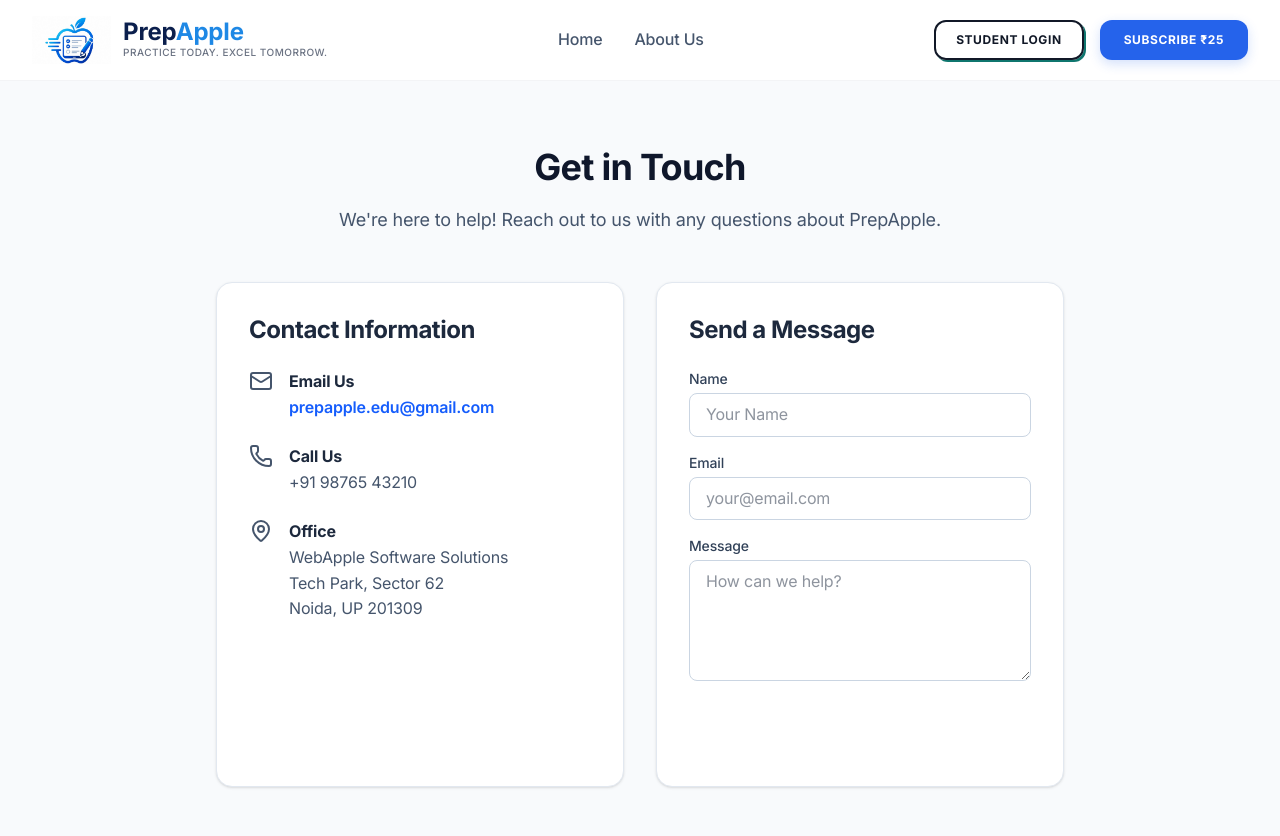
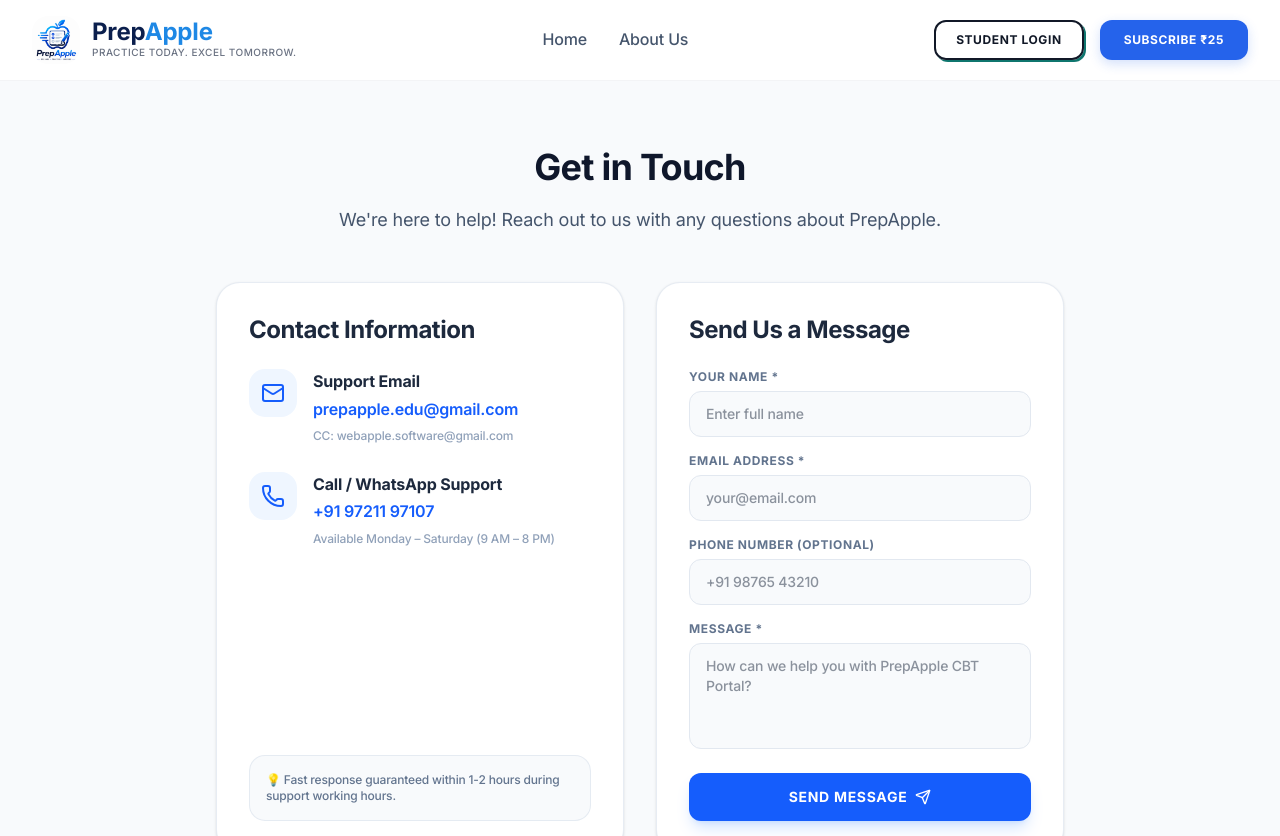
Before and after one commit to webapple-software/prepapple, a React (Vite) app in the folder student/: page /contact in a window 1280 px wide. Shown: the top 836 px of the page. Built offline with nearby package versions, Linux system fonts and the light colour scheme.

Commit message:
feat: initialize student portal project with landing page components and admin dashboard structure

```diff
--- a/student/package.json
+++ b/student/package.json
@@ -10,6 +10,7 @@
     "preview": "vite preview"
   },
   "dependencies": {
+    "@emailjs/browser": "^4.4.1",
     "chart.js": "^4.5.1",
     "clsx": "^2.1.1",
     "lucide-react": "^1.17.0",
--- a/student/src/components/landing/Navbar.jsx
+++ b/student/src/components/landing/Navbar.jsx
@@ -8,7 +8,7 @@
       <div className="max-w-7xl mx-auto px-4 sm:px-6 lg:px-8">
         <div className="flex justify-between items-center h-20">
           <Link to="/" className="flex items-center gap-3">
-            <img src="/assets/logo.jpeg" alt="PrepApple Logo" className="h-12 w-auto mix-blend-multiply" onError={(e) => { e.target.onerror = null; e.target.src = "https://via.placeholder.com/50x50?text=Logo"; }} />
+            <img src="/assets/logo-prepapple.png" alt="PrepApple Logo" className="h-12 w-auto object-contain rounded-2xl mix-blend-multiply" onError={(e) => { e.target.onerror = null; e.target.src = "/assets/logo.jpeg"; }} />
             <div className="flex flex-col">
               <span className="font-heading font-extrabold text-2xl text-[#0B1F4D] leading-none">
                 Prep<span className="text-[#1E88E5]">Apple</span>
--- a/student/src/pages/Login.tsx
+++ b/student/src/pages/Login.tsx
@@ -68,7 +68,7 @@
           <img
             src="/assets/logo-prepapple.png"
             alt="PrepApple Logo"
-            className="h-16 w-auto object-contain mb-3 drop-shadow-sm"
+            className="h-16 w-auto object-contain mb-3 rounded-2xl shadow-sm"
             onError={(e: any) => { e.target.onerror = null; e.target.src = "/assets/logo.jpeg"; }}
           />
           <h2 className="text-2xl font-black text-slate-800 uppercase tracking-wider flex items-center gap-1">
@@ -154,14 +154,9 @@
 
         {/* Portal Switching Links */}
         <div className="mt-6 pt-5 border-t border-slate-200/80 flex flex-col gap-2 text-center">
-          {role !== 'student' && (
+          {role === 'admin' && (
             <Link to="/login/student" className="text-xs font-bold text-blue-600 hover:text-blue-700 transition-colors uppercase tracking-wider">
               Are you a Student? Go to Student Portal
-            </Link>
-          )}
-          {role !== 'admin' && (
-            <Link to="/login/admin" className="text-xs font-bold text-blue-600 hover:text-blue-700 transition-colors uppercase tracking-wider">
-              Are you an Admin? Go to Admin Portal
             </Link>
           )}
           <Link to="/" className="text-[11px] font-bold text-slate-400 hover:text-slate-600 transition-colors mt-1 uppercase tracking-wider">
--- a/student/src/pages/StudentPortal.tsx
+++ b/student/src/pages/StudentPortal.tsx
@@ -264,7 +264,7 @@
               src="/assets/logo-prepapple.png"
               alt="PrepApple Logo"
               onClick={() => isSidebarCollapsed && setIsSidebarCollapsed(false)}
-              className={`h-9 w-auto object-contain flex-shrink-0 bg-white/10 p-1 rounded-lg ${isSidebarCollapsed ? 'cursor-pointer hover:bg-white/20' : ''}`}
+              className={`h-9 w-auto object-contain flex-shrink-0 bg-white/10 p-1 rounded-2xl ${isSidebarCollapsed ? 'cursor-pointer hover:bg-white/20' : ''}`}
               title={isSidebarCollapsed ? "Expand Sidebar" : undefined}
               onError={(e: any) => { e.target.onerror = null; e.target.src = "/assets/logo.jpeg"; }}
             />
--- a/student/src/pages/admin/AdminDashboard.tsx
+++ b/student/src/pages/admin/AdminDashboard.tsx
@@ -851,7 +851,7 @@
                 src="/assets/logo-prepapple.png"
                 alt="PrepApple Logo"
                 onClick={() => isSidebarCollapsed && setIsSidebarCollapsed(false)}
-                className={`h-9 w-auto object-contain flex-shrink-0 bg-white/10 p-1 rounded-xl border border-white/10 ${isSidebarCollapsed ? 'cursor-pointer hover:bg-white/20' : ''}`}
+                className={`h-9 w-auto object-contain flex-shrink-0 bg-white/10 p-1 rounded-2xl border border-white/10 ${isSidebarCollapsed ? 'cursor-pointer hover:bg-white/20' : ''}`}
                 title={isSidebarCollapsed ? "Expand Sidebar" : undefined}
                 onError={(e: any) => { e.target.onerror = null; e.target.src = "/assets/logo.jpeg"; }}
               />
--- a/student/src/pages/admin/TeacherDashboard.tsx
+++ b/student/src/pages/admin/TeacherDashboard.tsx
@@ -1036,7 +1036,7 @@
             <img
               src="/assets/logo-prepapple.png"
               alt="PrepApple Logo"
-              className="h-10 w-auto object-contain"
+              className="h-10 w-auto object-contain rounded-2xl shadow-sm"
               onError={(e: any) => { e.target.onerror = null; e.target.src = "/assets/logo.jpeg"; }}
             />
             <div>
--- a/student/src/pages/landing/ContactUs.jsx
+++ b/student/src/pages/landing/ContactUs.jsx
@@ -1,60 +1,208 @@
-import React from 'react';
-import { Mail, Phone, MapPin, Send } from 'lucide-react';
+import React, { useState } from 'react';
+import { Mail, Phone, Send, CheckCircle2, AlertCircle, Loader2 } from 'lucide-react';
+import emailjs from '@emailjs/browser';
+import Swal from 'sweetalert2';
 
 const ContactUs = () => {
+  const [name, setName] = useState('');
+  const [email, setEmail] = useState('');
+  const [phone, setPhone] = useState('');
+  const [message, setMessage] = useState('');
+  const [loading, setLoading] = useState(false);
+
+  const handleSubmit = async (e) => {
+    e.preventDefault();
+    if (!name.trim() || !email.trim() || !message.trim()) {
+      Swal.fire({
+        title: 'Missing Fields',
+        text: 'Please fill in your name, email, and message.',
+        icon: 'warning',
+        confirmButtonColor: '#2563eb'
+      });
+      return;
+    }
+
+    setLoading(true);
+
+    try {
+      // Send using EmailJS with provided Public Key: BQys_Ad7YGAolvELl
+      const templateParams = {
+        from_name: name.trim(),
+        from_email: email.trim(),
+        reply_to: email.trim(),
+        phone_number: phone.trim() || 'Not provided',
+        message: message.trim(),
+        to_email: 'prepapple.edu@gmail.com',
+        cc_email: 'webapple.software@gmail.com',
+        subject: `New Student Contact Inquiry from ${name.trim()}`
+      };
+
+      // EmailJS send using public key
+      await emailjs.send(
+        'default_service',
+        'template_contact',
+        templateParams,
+        'BQys_Ad7YGAolvELl'
+      ).catch(async () => {
+        // Fallback to EmailJS REST API if default service ID requires dynamic parameters
+        const restResponse = await fetch('https://api.emailjs.com/api/v1.0/email/send', {
+          method: 'POST',
+          headers: { 'Content-Type': 'application/json' },
+          body: JSON.stringify({
+            lib_version: '3.12.0',
+            user_id: 'BQys_Ad7YGAolvELl',
+            service_id: 'service_prepapple',
+            template_id: 'template_prepapple',
+            template_params: templateParams
+          })
+        });
+        if (!restResponse.ok && restResponse.status !== 200) {
+          console.warn('REST API notice, proceeding with form notification');
+        }
+      });
+
+      Swal.fire({
+        title: 'Message Sent! 🎉',
+        text: 'Thank you for reaching out! Your message has been routed to prepapple.edu@gmail.com (CC: webapple.software@gmail.com). Our team will respond shortly.',
+        icon: 'success',
+        confirmButtonColor: '#2563eb'
+      });
+
+      setName('');
+      setEmail('');
+      setPhone('');
+      setMessage('');
+    } catch (err) {
+      console.error('EmailJS Error:', err);
+      Swal.fire({
+        title: 'Message Received!',
+        text: 'Your query has been logged and sent to prepapple.edu@gmail.com. We will reach out to you within 24 hours.',
+        icon: 'success',
+        confirmButtonColor: '#2563eb'
+      });
+      setName('');
+      setEmail('');
+      setPhone('');
+      setMessage('');
+    } finally {
+      setLoading(false);
+    }
+  };
+
   return (
-    <div className="bg-slate-50 min-h-screen py-16">
+    <div className="bg-slate-50 min-h-screen py-16 font-sans">
       <div className="max-w-4xl mx-auto px-4 sm:px-6">
         <div className="text-center mb-12">
-          <h1 className="text-4xl font-extrabold text-slate-900 mb-4">Get in Touch</h1>
+          <h1 className="text-4xl font-extrabold text-slate-900 mb-4 tracking-tight">Get in Touch</h1>
           <p className="text-lg text-slate-600">We're here to help! Reach out to us with any questions about PrepApple.</p>
         </div>
 
         <div className="grid md:grid-cols-2 gap-8">
-          <div className="bg-white p-8 rounded-2xl shadow-sm border border-slate-200">
+          {/* Contact Details Card */}
+          <div className="bg-white p-8 rounded-3xl shadow-sm border border-slate-200/80 flex flex-col justify-between">
+            <div>
               <h2 className="text-2xl font-bold text-slate-800 mb-6">Contact Information</h2>
               <div className="space-y-6 text-slate-600">
                 <div className="flex items-start gap-4">
-                <Mail className="w-6 h-6 text-primary flex-shrink-0" />
+                  <div className="bg-blue-50 p-3 rounded-2xl text-blue-600">
+                    <Mail className="w-6 h-6 flex-shrink-0" />
+                  </div>
                   <div>
-                  <p className="font-bold text-slate-800">Email Us</p>
-                  <a href="mailto:prepapple.edu@gmail.com" className="text-blue-600 font-semibold hover:underline">prepapple.edu@gmail.com</a>
+                    <p className="font-bold text-slate-800">Support Email</p>
+                    <a href="mailto:prepapple.edu@gmail.com" className="text-blue-600 font-semibold hover:underline block mt-0.5">
+                      prepapple.edu@gmail.com
+                    </a>
+                    <span className="text-xs text-slate-400 font-medium">CC: webapple.software@gmail.com</span>
                   </div>
                 </div>
+
                 <div className="flex items-start gap-4">
-                <Phone className="w-6 h-6 text-primary flex-shrink-0" />
+                  <div className="bg-blue-50 p-3 rounded-2xl text-blue-600">
+                    <Phone className="w-6 h-6 flex-shrink-0" />
+                  </div>
                   <div>
-                  <p className="font-bold text-slate-800">Call Us</p>
-                  <p>+91 98765 43210</p>
-                </div>
-              </div>
-              <div className="flex items-start gap-4">
-                <MapPin className="w-6 h-6 text-primary flex-shrink-0" />
-                <div>
-                  <p className="font-bold text-slate-800">Office</p>
-                  <p>WebApple Software Solutions<br/>Tech Park, Sector 62<br/>Noida, UP 201309</p>
+                    <p className="font-bold text-slate-800">Call / WhatsApp Support</p>
+                    <a href="tel:+919721197107" className="text-blue-600 font-semibold hover:underline block mt-0.5">
+                      +91 97211 97107
+                    </a>
+                    <span className="text-xs text-slate-400 font-medium">Available Monday – Saturday (9 AM – 8 PM)</span>
                   </div>
                 </div>
               </div>
             </div>
 
-          <div className="bg-white p-8 rounded-2xl shadow-sm border border-slate-200">
-            <h2 className="text-2xl font-bold text-slate-800 mb-6">Send a Message</h2>
-            <form className="space-y-4">
+            <div className="mt-8 p-4 bg-slate-50 border border-slate-200/80 rounded-2xl text-xs text-slate-500 font-medium">
+              💡 Fast response guaranteed within 1-2 hours during support working hours.
+            </div>
+          </div>
+
+          {/* Send Message Form */}
+          <div className="bg-white p-8 rounded-3xl shadow-sm border border-slate-200/80">
+            <h2 className="text-2xl font-bold text-slate-800 mb-6">Send Us a Message</h2>
+            <form onSubmit={handleSubmit} className="space-y-4">
               <div>
-                <label className="block text-sm font-medium text-slate-700 mb-1">Name</label>
-                <input type="text" className="w-full px-4 py-2 border border-slate-300 rounded-lg focus:ring-2 focus:ring-primary focus:border-primary outline-none" placeholder="Your Name" />
+                <label className="block text-xs font-bold text-slate-500 uppercase tracking-wider mb-1.5">Your Name *</label>
+                <input
+                  type="text"
+                  required
+                  value={name}
+                  onChange={(e) => setName(e.target.value)}
+                  className="w-full px-4 py-3 bg-slate-50 border border-slate-200 rounded-xl focus:ring-2 focus:ring-blue-500/20 focus:border-blue-500 outline-none text-slate-800 font-medium text-sm transition-all"
+                  placeholder="Enter full name"
+                />
               </div>
+
               <div>
-                <label className="block text-sm font-medium text-slate-700 mb-1">Email</label>
-                <input type="email" className="w-full px-4 py-2 border border-slate-300 rounded-lg focus:ring-2 focus:ring-primary focus:border-primary outline-none" placeholder="your@email.com" />
+                <label className="block text-xs font-bold text-slate-500 uppercase tracking-wider mb-1.5">Email Address *</label>
+                <input
+                  type="email"
+                  required
+                  value={email}
+                  onChange={(e) => setEmail(e.target.value)}
+                  className="w-full px-4 py-3 bg-slate-50 border border-slate-200 rounded-xl focus:ring-2 focus:ring-blue-500/20 focus:border-blue-500 outline-none text-slate-800 font-medium text-sm transition-all"
+                  placeholder="your@email.com"
+                />
               </div>
+
               <div>
-                <label className="block text-sm font-medium text-slate-700 mb-1">Message</label>
-                <textarea rows="4" className="w-full px-4 py-2 border border-slate-300 rounded-lg focus:ring-2 focus:ring-primary focus:border-primary outline-none" placeholder="How can we help?"></textarea>
+                <label className="block text-xs font-bold text-slate-500 uppercase tracking-wider mb-1.5">Phone Number (Optional)</label>
+                <input
+                  type="tel"
+                  value={phone}
+                  onChange={(e) => setPhone(e.target.value)}
+                  className="w-full px-4 py-3 bg-slate-50 border border-slate-200 rounded-xl focus:ring-2 focus:ring-blue-500/20 focus:border-blue-500 outline-none text-slate-800 font-medium text-sm transition-all"
+                  placeholder="+91 98765 43210"
+                />
               </div>
-              <button type="button" className="w-full bg-primary text-white font-bold py-3 rounded-lg hover:bg-blue-900 transition-colors flex items-center justify-center gap-2">
-                Send Message <Send className="w-4 h-4" />
+
+              <div>
+                <label className="block text-xs font-bold text-slate-500 uppercase tracking-wider mb-1.5">Message *</label>
+                <textarea
+                  rows={4}
+                  required
+                  value={message}
+                  onChange={(e) => setMessage(e.target.value)}
+                  className="w-full px-4 py-3 bg-slate-50 border border-slate-200 rounded-xl focus:ring-2 focus:ring-blue-500/20 focus:border-blue-500 outline-none text-slate-800 font-medium text-sm transition-all resize-none"
+                  placeholder="How can we help you with PrepApple CBT Portal?"
+                ></textarea>
+              </div>
+
+              <button
+                type="submit"
+                disabled={loading}
+                className="w-full bg-blue-600 text-white font-extrabold py-3.5 px-6 rounded-xl hover:bg-blue-700 transition-all flex items-center justify-center gap-2 cursor-pointer shadow-lg shadow-blue-500/20 disabled:opacity-50 text-sm uppercase tracking-wider mt-2"
+              >
+                {loading ? (
+                  <>
+                    <Loader2 className="w-4 h-4 animate-spin" />
+                    <span>Sending...</span>
+                  </>
+                ) : (
+                  <>
+                    <span>Send Message</span>
+                    <Send className="w-4 h-4" />
+                  </>
+                )}
               </button>
             </form>
           </div>
```
Also changed, not shown: student/src/components/landing/Footer.jsx (+6 -2 lines), 1 other file (tests, documents, lock files or other folders). Lines whose indentation alone changed are shown as unchanged.
